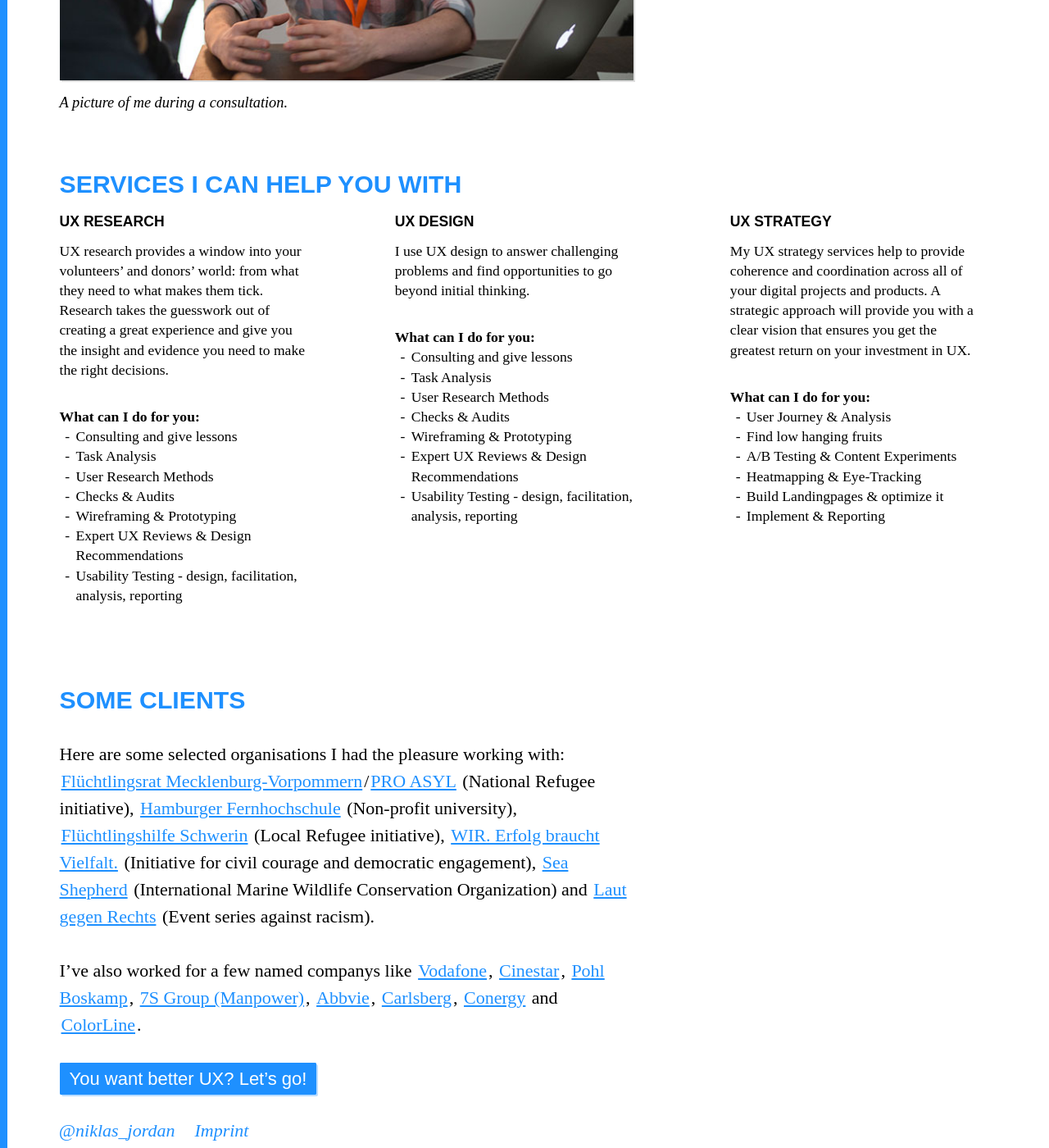
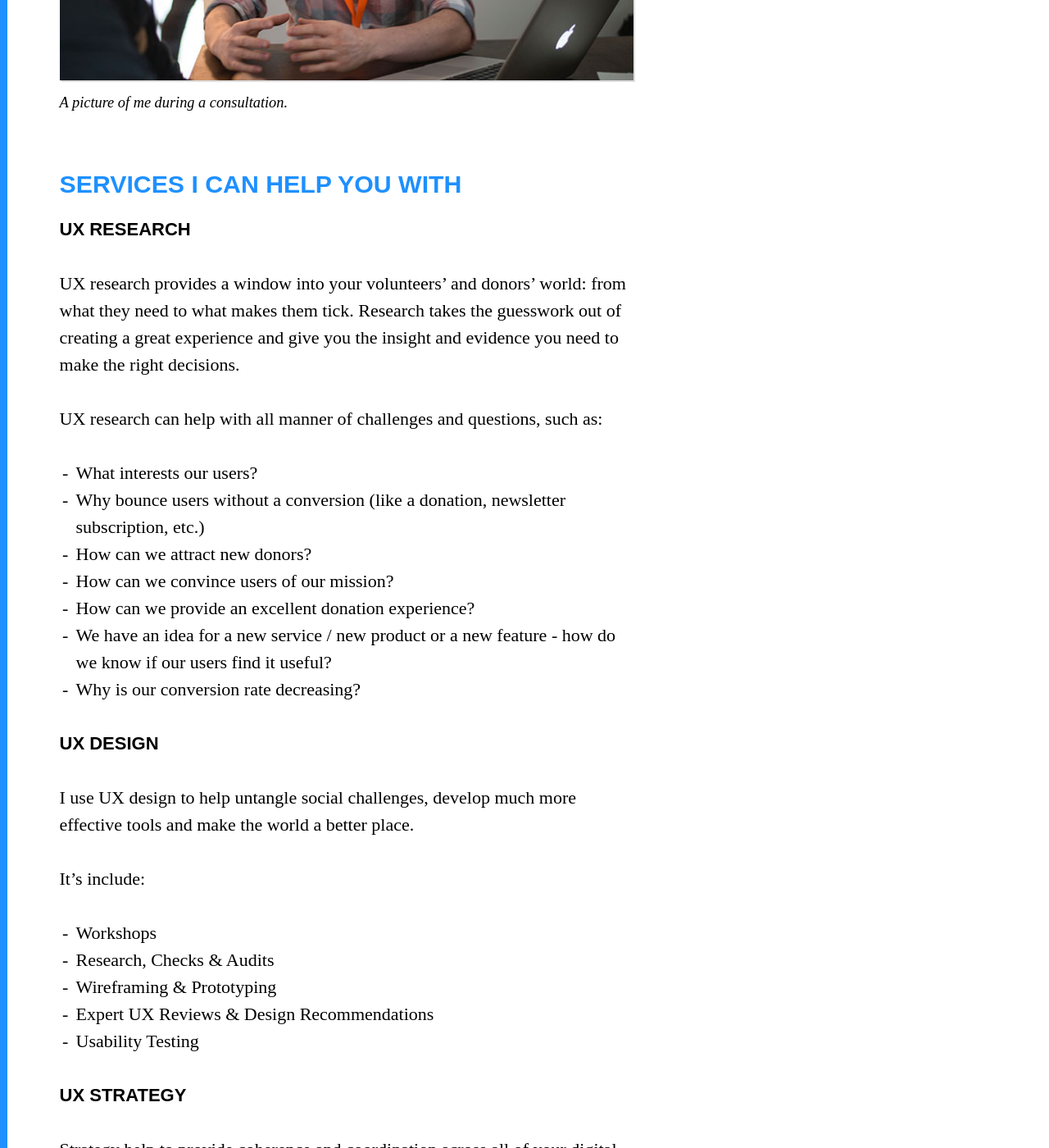
Before and after one commit to NiklasJordan/niklasjordan.com-ALT, a Jekyll site: the page built from about.markdown, in a window 1280 px wide and 1400 px high, scrolled down 643 px. Shown: the whole window at 82% size. Built offline with Jekyll 4.4.1, drawn with Linux system fonts in a browser that asks for light colours; comment, search, counter and statistics services are not loaded; some of the changed text lies outside the part shown.

Commit message:
Updated About

```diff
--- a/about.markdown
+++ b/about.markdown
@@ -14,49 +14,35 @@ A picture of me during a consultation.
 
 ## Services I can help you with
 
-<div class="container">
-    <div class="spalte text-klein abstand">
-      <h3>UX Research</h3>
-      <p class="half">UX research provides a window into your volunteers’ and donors’ world: from what they need to what makes them tick. Research takes the guesswork out of creating a great experience and give you the insight and evidence you need to make the right decisions.</p>
-      <p><strong>What can I do for you:</strong></p>
-      <ul class="hug">
-        <li>Consulting and give lessons</li>
-        <li>Task Analysis</li>
-        <li>User Research Methods</li>
-        <li>Checks & Audits</li>
-        <li>Wireframing & Prototyping</li>
-        <li>Expert UX Reviews & Design Recommendations</li>
-        <li>Usability Testing - design, facilitation, analysis, reporting</li>
-      </ul>
-    </div>
-    <div class="spalte text-klein abstand">
-      <h3>UX Design</h3>
-      <p class="half">I use UX design to answer challenging problems and find opportunities to go beyond initial thinking.</p>
-      <p><strong>What can I do for you:</strong></p>
-      <ul class="hug">
-        <li>Consulting and give lessons</li>
-        <li>Task Analysis</li>
-        <li>User Research Methods</li>
-        <li>Checks & Audits</li>
-        <li>Wireframing & Prototyping</li>
-        <li>Expert UX Reviews & Design Recommendations</li>
-        <li>Usability Testing - design, facilitation, analysis, reporting</li>
-      </ul>
-    </div>
-    <div class="spalte text-klein">
-      <h3>UX Strategy</h3>
-      <p class="half">My UX strategy services help to provide coherence and coordination across all of your digital projects and products. A strategic approach will provide you with a clear vision that ensures you get the greatest return on your investment in UX.</p>
-      <p><strong>What can I do for you:</strong></p>
-      <ul class="hug">
-        <li>User Journey & Analysis</li>
-        <li>Find low hanging fruits</li>
-        <li>A/B Testing & Content Experiments</li>
-        <li>Heatmapping & Eye-Tracking</li>
-        <li>Build Landingpages & optimize it</li>
-        <li>Implement & Reporting</li>
-      </ul>
-    </div>
-</div>
+### UX Research
+UX research provides a window into your volunteers’ and donors’ world: from what they need to what makes them tick. Research takes the guesswork out of creating a great experience and give you the insight and evidence you need to make the right decisions.
+
+UX research can help with all manner of  challenges and questions, such as:
+- What interests our users?
+- Why bounce users without a conversion (like a donation, newsletter subscription, etc.)
+- How can we attract new donors?
+- How can we convince users of our mission?
+- How can we provide an excellent donation experience?
+- We have an idea for a new service / new product or a new feature - how do we know if our users find it useful?
+- Why is our conversion rate decreasing?
+
+### UX Design
+I use UX design to help untangle social challenges, develop much more effective tools and make the world a better place.
+
+It's include:
+- Workshops
+- Research, Checks & Audits
+- Wireframing & Prototyping
+- Expert UX Reviews & Design Recommendations
+- Usability Testing
+
+### UX Strategy
+Strategy help to provide coherence and coordination across all of your digital projects, products and services. A strategic approach will provide you with a clear vision that ensures you get the most out of your mission.
+
+Strategy services include:
+- Integrating UX across your organisation
+- Creating a digital vision and roadmap for the future
+- Supporting the digital transformation of your organisation
 
 ## Some clients
 Here are some selected organisations I had the pleasure working with: <a href="#">Flüchtlingsrat Mecklenburg-Vorpommern</a>/<a href="#">PRO ASYL</a> (National Refugee initiative), <a href="#">Hamburger Fernhochschule</a> (Non-profit university), <a href="#">Flüchtlingshilfe Schwerin</a> (Local Refugee initiative), <a href="#">WIR. Erfolg braucht Vielfalt.</a> (Initiative for civil courage and democratic engagement), <a href="#">Sea Shepherd</a> (International Marine Wildlife Conservation Organization) and <a href="#">Laut gegen Rechts</a> (Event series against racism).
```
